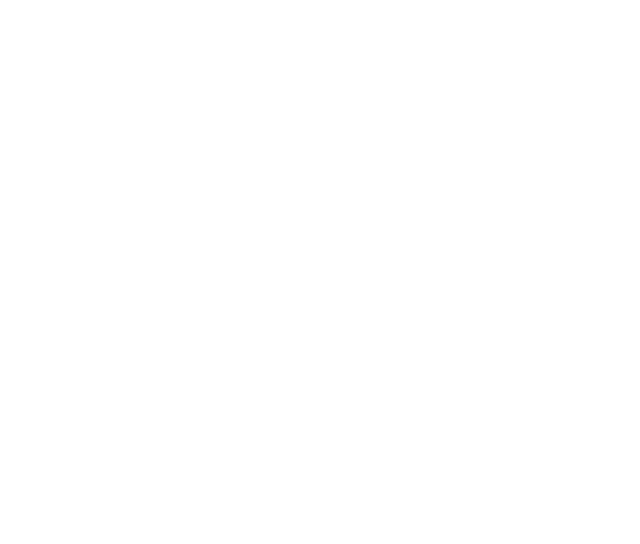
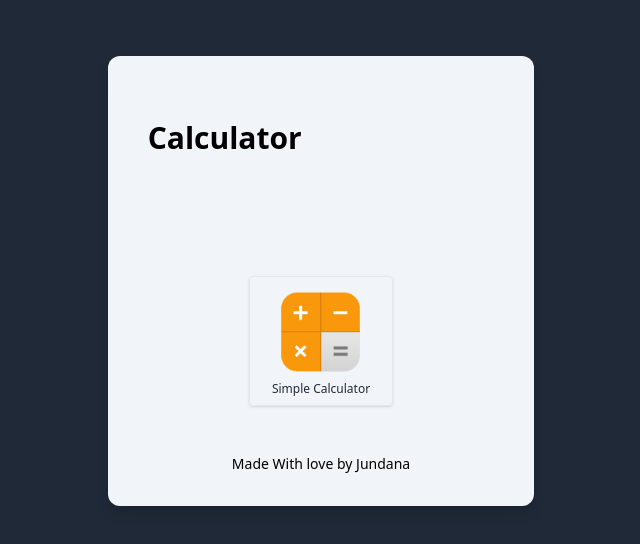
Before and after one commit to justjundana/simple-calculator, a plain HTML site: page index.html in a window 1280 px wide. Shown: the whole page, without its empty margins (319-959 px from the left). Drawn offline with nearby package versions, Linux system fonts and the light colour scheme.

Commit message:
Dashboard | Simple Calculator

```diff
--- a/index.html
+++ b/index.html
@@ -4,13 +4,45 @@
 <head>
     <meta charset="UTF-8">
     <meta http-equiv="X-UA-Compatible" content="IE=edge">
-    <title>Simple Calculator</title>
-    <link rel="stylesheet" href="style.css">
+    <meta name="viewport" content="width=device-width, initial-scale=1.0">
+    <title>Calculator</title>
+    <script src="https://cdn.tailwindcss.com?plugins=forms,typography,aspect-ratio,line-clamp"></script>
 </head>
 
-<body>
+<body class="bg-gray-800 container mx-auto">
+    <section
+        class="mx-auto lg:w-2/6 md:w-3/6 sm:w-4/6 center h-auto bg-slate-100 my-14 rounded-xl shadow-lg px-10 pt-16 pb-8">
+        <header>
+            <h1 class="text-3xl font-semibold ">Calculator</h1>
+        </header>
 
-    <script src="script.js"></script>
+        <main class="pt-28">
+            <div class="flex flex-wrap justify-center">
+                <!-- Simple Calculator -->
+                <div class="w-5/12 m-2">
+                    <a href="simple-calculator/simple-calculator.html">
+                        <div class="border rounded shadow p-2">
+                            <div class="flex flex-row items-center">
+                                <div class="w-full flex justify-center">
+                                    <div class="flex-col flex items-center">
+                                        <img class="h-24" src="assets/img/simple-calculator.webp"
+                                            alt="simple-calculator">
+                                        <p class="text-center text-xs font-light text-gray-800">Simple Calculator</p>
+                                    </div>
+                                </div>
+                            </div>
+                        </div>
+                    </a>
+                </div>
+
+            </div>
+        </main>
+
+        <footer class="pt-10 flex justify-center">
+            <h1 class="text-sm font-thin text-center">Made With love by Jundana</h1>
+        </footer>
+    </section>
+
 </body>
 
 </html>
```
Also changed, not shown: script.js (deleted), style.css (deleted).
